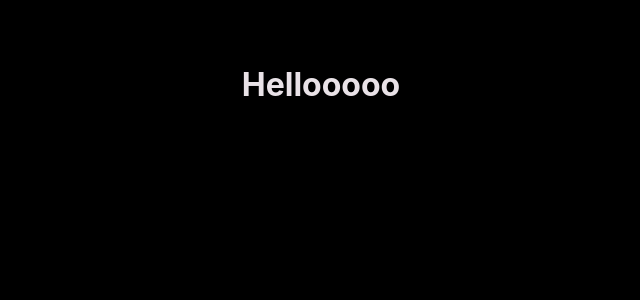
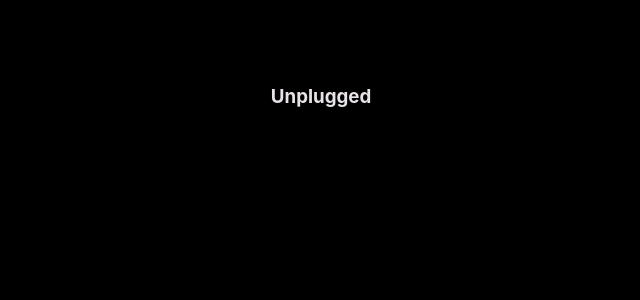
Before and after one commit to Thato2619/CapstoneProject, a React (Vite) app in the folder podcast-app/: page / in a window 1280 px wide. Shown: the top 300 px of the page, without its empty margins (319-959 px from the left). Built offline with nearby package versions, Linux system fonts and the light colour scheme.

Commit message:
add content navbar like h3 and ul tag
- name podcast app = unplugged
- create images folder
- import Navbar.jsx to App.jsx

```diff
--- a/podcast-app/src/App.jsx
+++ b/podcast-app/src/App.jsx
@@ -1,12 +1,16 @@
+import React from 'react'
+import Navbar from './components/Navbar'
 import { useState } from 'react'
 import './App.css'
 
+
+
+
 function App() {
-
 
   return (
     <>
-      <h1>Hellooooo</h1>
+    <Navbar />
     </>
   )
 }
--- a/podcast-app/src/components/Navbar.jsx
+++ b/podcast-app/src/components/Navbar.jsx
@@ -0,0 +1,15 @@
+import React from "react";
+
+export default function Navbar(){
+
+    return(
+
+
+
+        <nav>
+            <img />
+            <h3 className="nav-logo">Unplugged</h3>
+            <ul className=""></ul>
+        </nav>
+    )
+}
```
